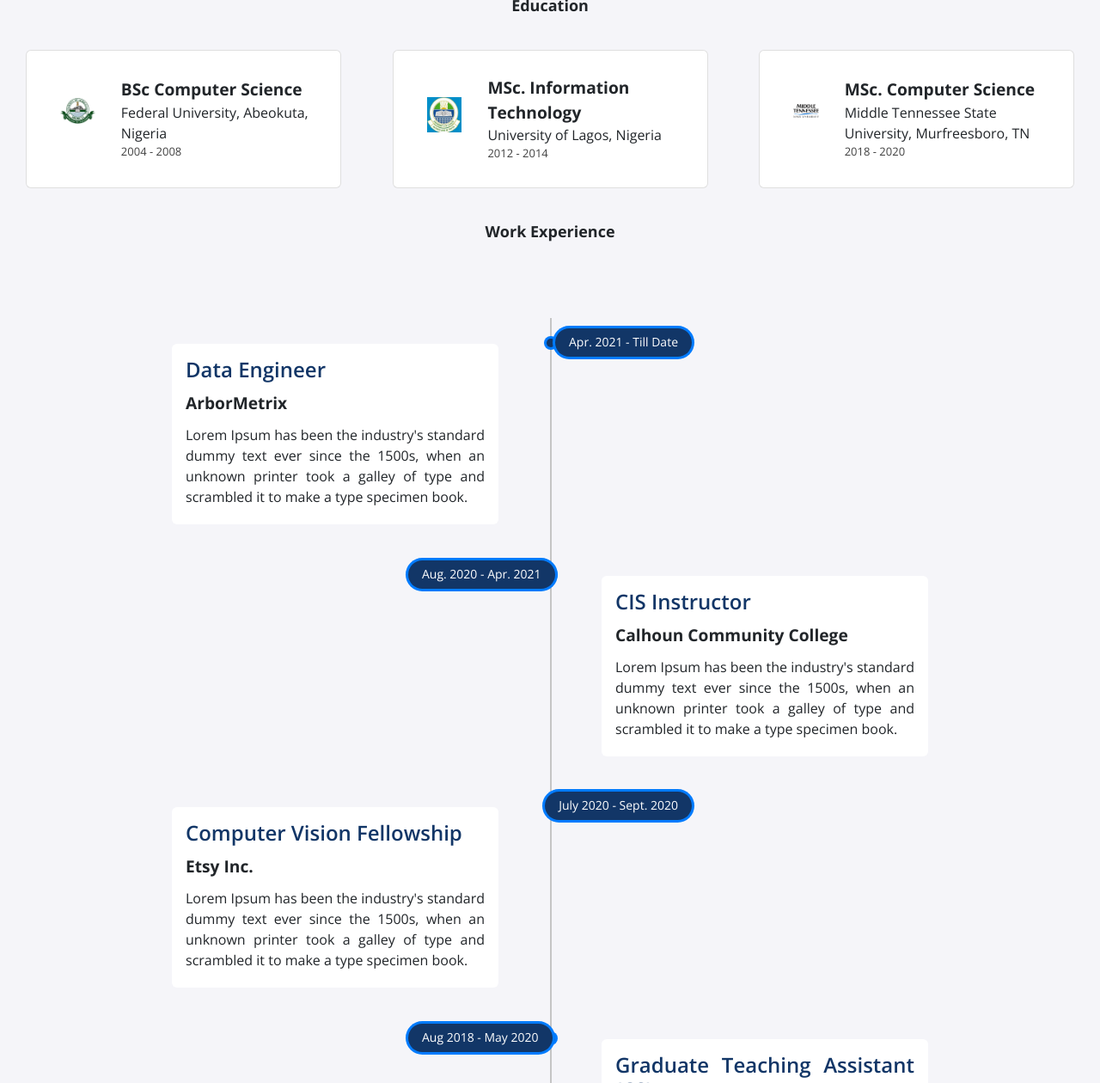
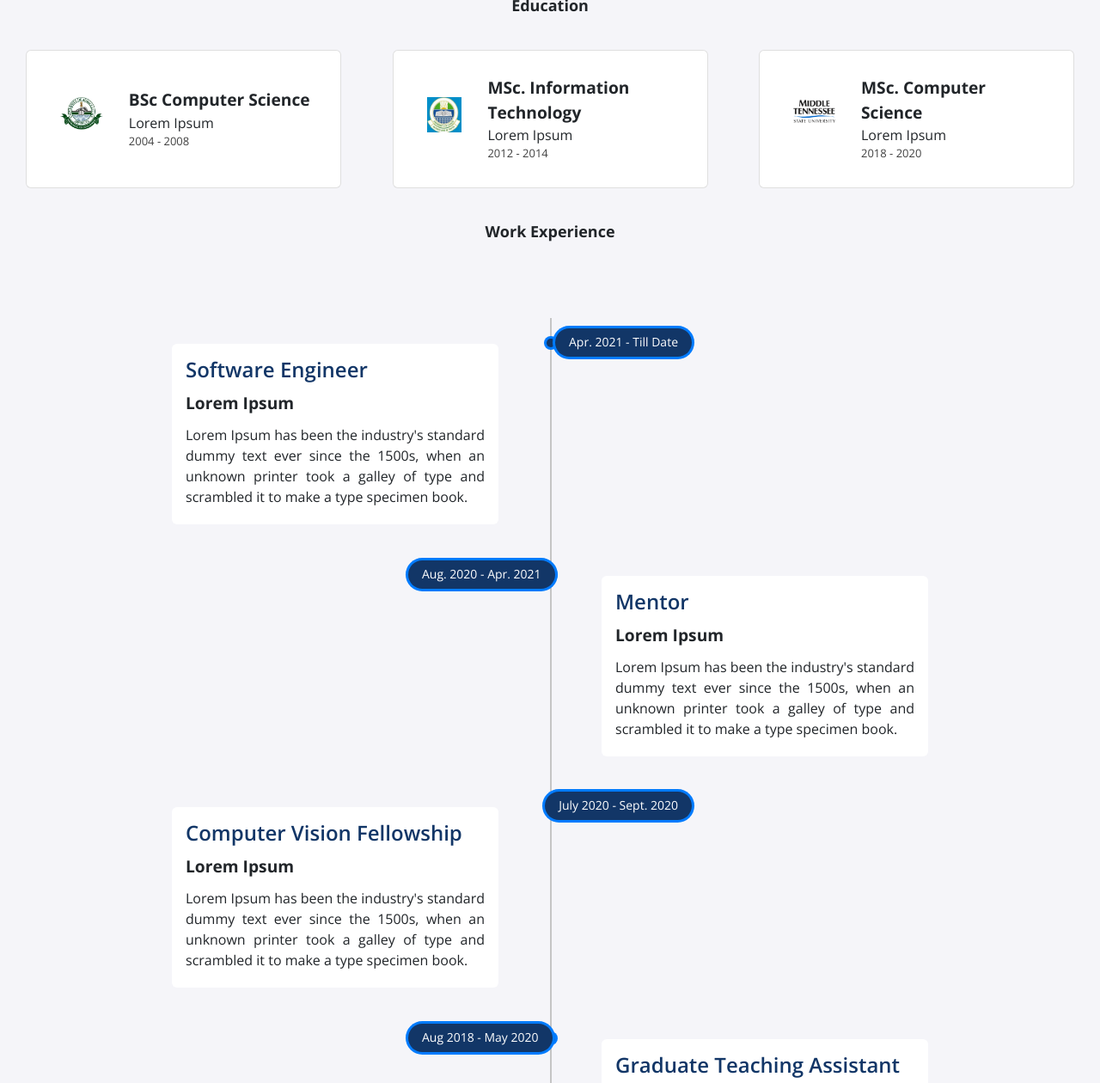
Before and after one commit to MLH-Fellowship/pod-4.1.0-portfolio, a Jekyll site: the page built from fellows/hugo.md, in a window 1280 px wide and 1400 px high, scrolled down 804 px, cut to the strip 140-1400 px from the top of the window. Shown: the whole strip at 86% size. Built offline with Jekyll 4.4.1, drawn with Linux system fonts in a browser that asks for light colours; nearby versions of some CDN libraries; a script that is not in the unit is left out; some of the changed text lies outside the part shown.

Commit message:
dummy data for education and timeline

```diff
--- a/_data/education.yml
+++ b/_data/education.yml
@@ -1,14 +1,14 @@
 - course: BSc Computer Science
-  institute: Federal University, Abeokuta, Nigeria
+  institute: Lorem Ipsum
   dates: 2004 - 2008
   logo: FUNAAB_Logo.jpeg
 
 - course: MSc. Information Technology
-  institute: University of Lagos, Nigeria
+  institute: Lorem Ipsum
   dates: 2012 - 2014
   logo: unilag.jpeg
 
 - course: MSc. Computer Science
-  institute: Middle Tennessee State University, Murfreesboro, TN
+  institute: Lorem Ipsum
   dates: 2018 - 2020
   logo: MTSU.png
--- a/_data/timeline.yml
+++ b/_data/timeline.yml
@@ -1,19 +1,19 @@
-- role: Data Engineer
-  company: ArborMetrix
+- role: Software Engineer
+  company: Lorem Ipsum
   dates: Apr. 2021 - Till Date
   content:  Lorem Ipsum has been the industry's standard dummy text ever since the 1500s, when an unknown printer took a galley of type and scrambled it to make a type specimen book.
 
-- role: CIS Instructor
-  company: Calhoun Community College
+- role: Mentor
+  company: Lorem Ipsum
   dates: Aug. 2020 - Apr. 2021
   content:  Lorem Ipsum has been the industry's standard dummy text ever since the 1500s, when an unknown printer took a galley of type and scrambled it to make a type specimen book.
 
 - role: Computer Vision Fellowship
-  company: Etsy Inc.
+  company: Lorem Ipsum
   dates: July 2020 - Sept. 2020
   content:  Lorem Ipsum has been the industry's standard dummy text ever since the 1500s, when an unknown printer took a galley of type and scrambled it to make a type specimen book.
 
-- role: Graduate Teaching Assistant (CS)
-  company: Middle Tennesee State University
+- role: Graduate Teaching Assistant
+  company: Lorem Ipsum
   dates: Aug 2018 - May 2020
   content:  Lorem Ipsum has been the industry's standard dummy text ever since the 1500s, when an unknown printer took a galley of type and scrambled it to make a type specimen book.
```
